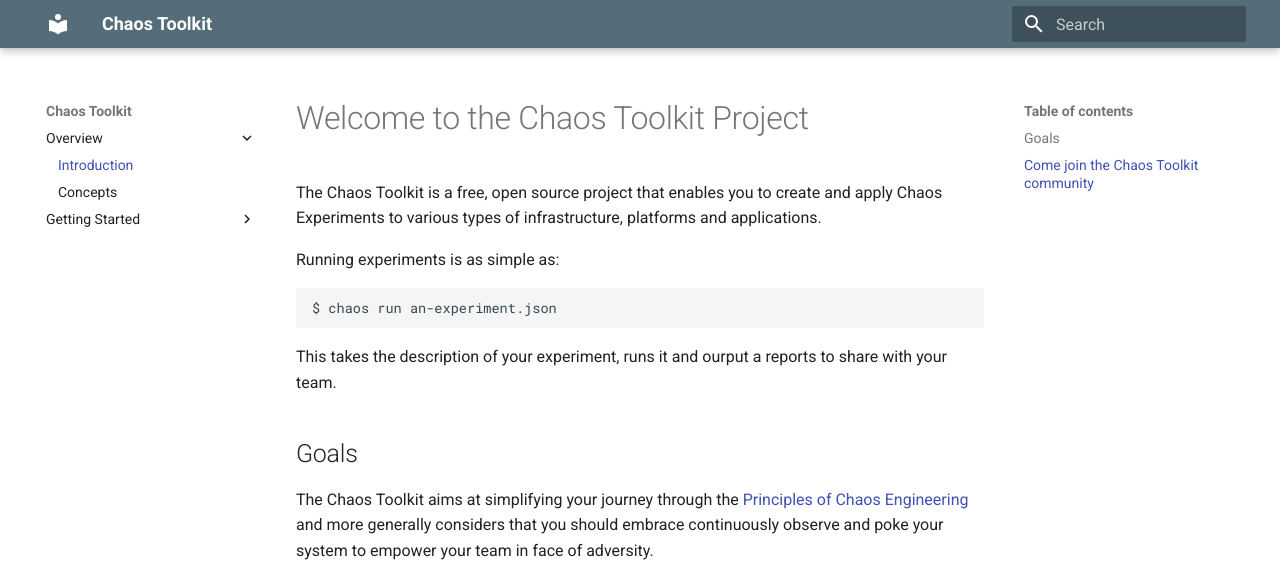
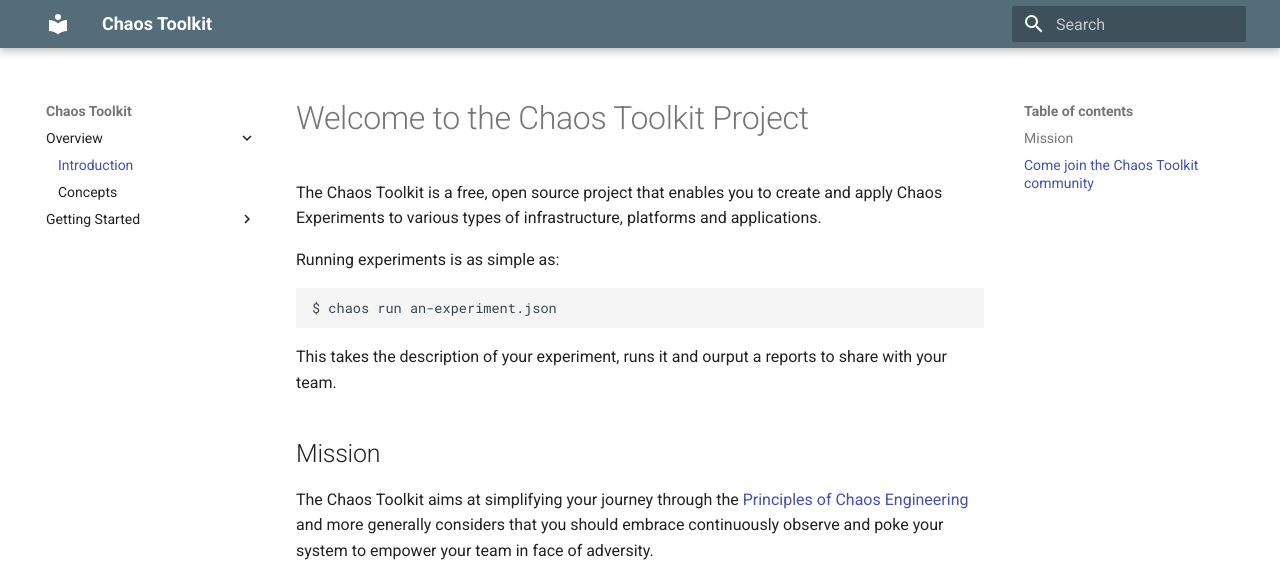
Before and after one commit to chaostoolkit/chaostoolkit-documentation, an MkDocs documentation site: the page built from sources/index.md, in a window 1280 px wide. Shown: the top 562 px of the page. Built offline with MkDocs 1.6.1 and Material for MkDocs 9.7.7, drawn with Linux system fonts in a browser that asks for light colours; old or Windows-style settings are respelled for this version of MkDocs.

Commit message:
stronger

```diff
--- a/sources/index.md
+++ b/sources/index.md
@@ -13,7 +13,7 @@
 This takes the description of your experiment, runs it and ourput a reports
 to share with your team.
 
-## Goals
+## Mission
 
 The Chaos Toolkit aims at simplifying your journey through the
 [Principles of Chaos Engineering][principles] and more generally considers that
```
